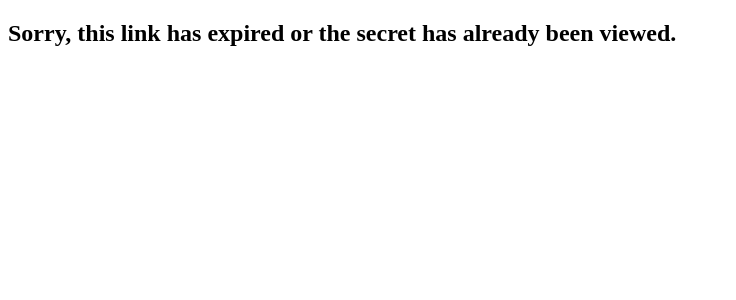
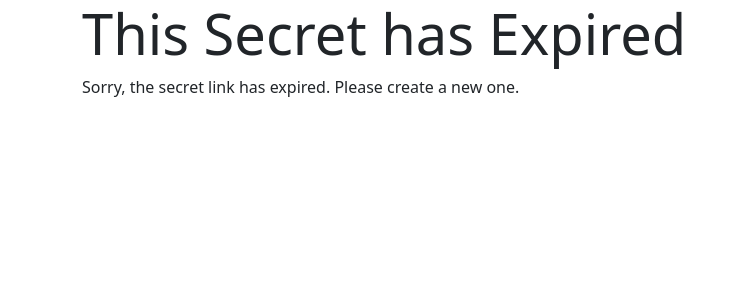
Before and after one commit to rojinashaikh/secure-one-time-share, a Flask app: page /secret/1 in a window 1280 px wide. Shown: the top 300 px of the page, without its empty margins (0-736 px from the left). Run offline with Flask 3, Linux system fonts and the light colour scheme.

Commit message:
Update expired.html

```diff
--- a/templates/expired.html
+++ b/templates/expired.html
@@ -1,9 +1,18 @@
 <!DOCTYPE html>
-<html>
+<html lang="en">
 <head>
+    <meta charset="UTF-8">
+    <meta name="viewport" content="width=device-width, initial-scale=1.0">
     <title>Secret Expired</title>
+    <link href="https://cdn.jsdelivr.net/npm/bootstrap@5.3.0-alpha1/dist/css/bootstrap.min.css" rel="stylesheet" integrity="sha384-KyZXEJ6HMR7B1rK9nY8RzA6Y3mdO4amdd06w6zHc4yF1b5mYZmBC9K3aJ5kjJz6Y" crossorigin="anonymous">
+    <link rel="stylesheet" href="styles.css">
 </head>
 <body>
-    <h2>Sorry, this link has expired or the secret has already been viewed.</h2>
+    <div class="container">
+        <h1 class="display-4">This Secret has Expired</h1>
+        <p class="expired-message">Sorry, the secret link has expired. Please create a new one.</p>
+    </div>
+
+    <script src="https://cdn.jsdelivr.net/npm/bootstrap@5.3.0-alpha1/dist/js/bootstrap.bundle.min.js" integrity="sha384-pzjw8f+ua7Kw1TIq0VfDOfKlrYLRpQ+1l94oI1Z5hHDL+5AyyQb3c/1XkO+V1x7Q" crossorigin="anonymous"></script>
 </body>
 </html>
```
